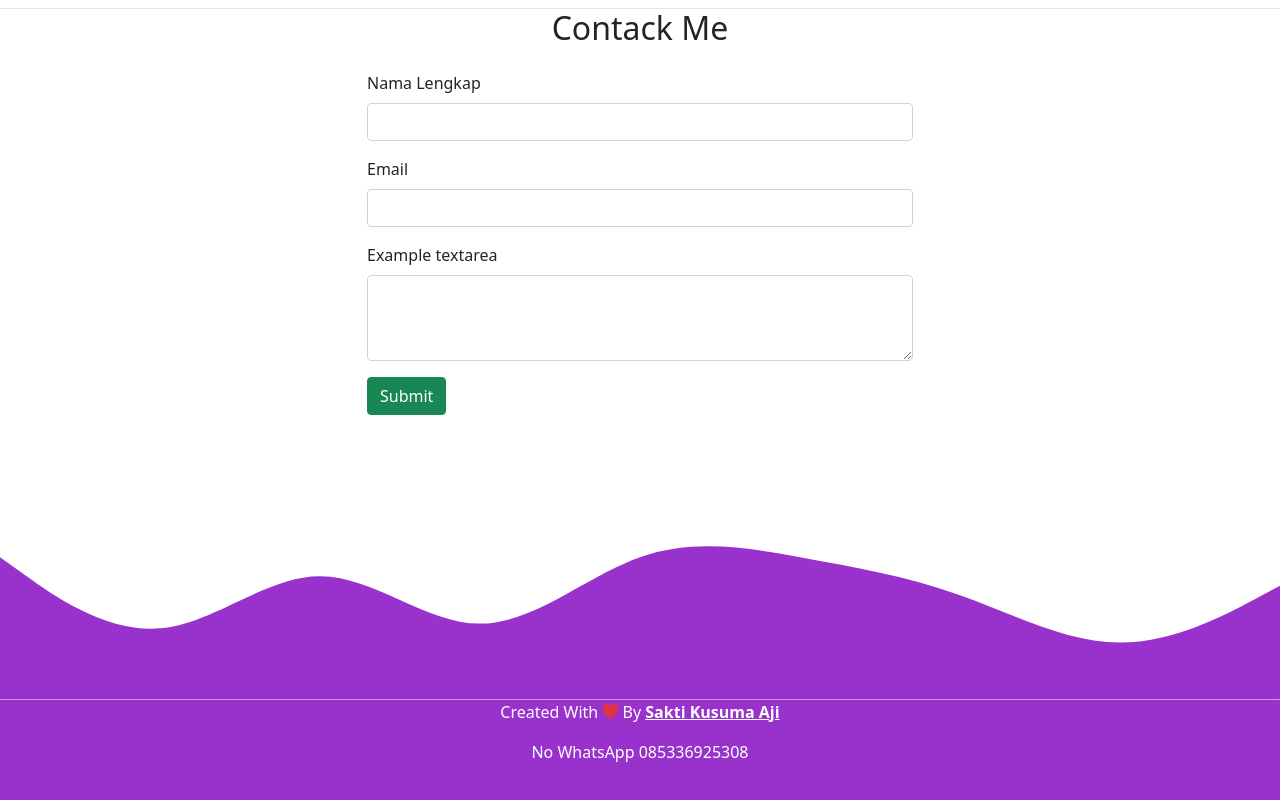
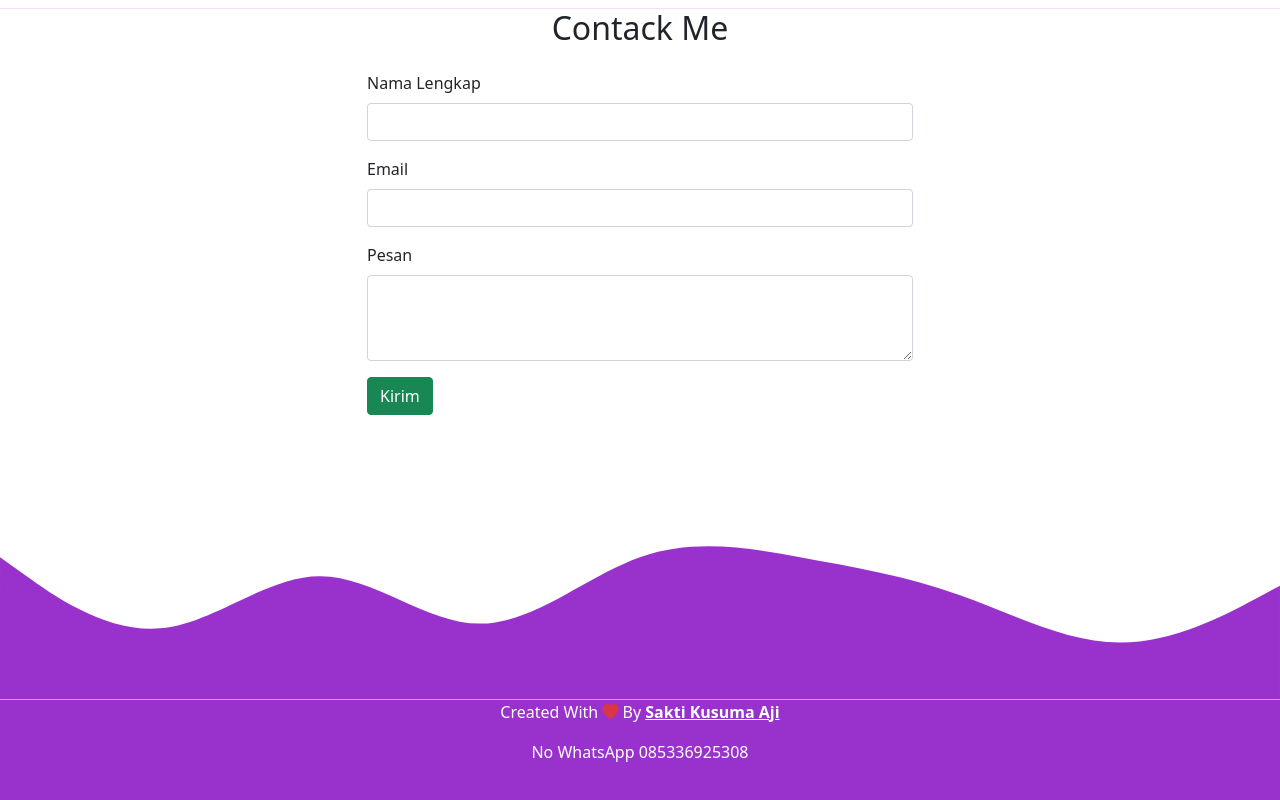
Before and after one commit to skarluaj/skarluaj.github.io, a plain HTML site: page index.html in a window 1280 px wide. Shown: the part 2300-3100 px from the top of the page. Drawn offline with nearby package versions, Linux system fonts and the light colour scheme.

Commit message:
mengubah nama dari example texarea menjadi pesan dak tulisan tombol dari submit menjadi kirim

```diff
--- a/index.html
+++ b/index.html
@@ -175,10 +175,10 @@
                 <input type="email" class="form-control" id="email" aria-describedby="email" />
               </div>
               <div class="mb-3">
-                <label for="exampleFormControlTextarea1" class="form-label">Example textarea</label>
+                <label for="exampleFormControlTextarea1" class="form-label">Pesan</label>
                 <textarea class="form-control" id="exampleFormControlTextarea1" rows="3"></textarea>
               </div>
-              <button type="submit" class="btn btn-success">Submit</button>
+              <button type="submit" class="btn btn-success">Kirim</button>
             </form>
           </div>
         </div>
```
